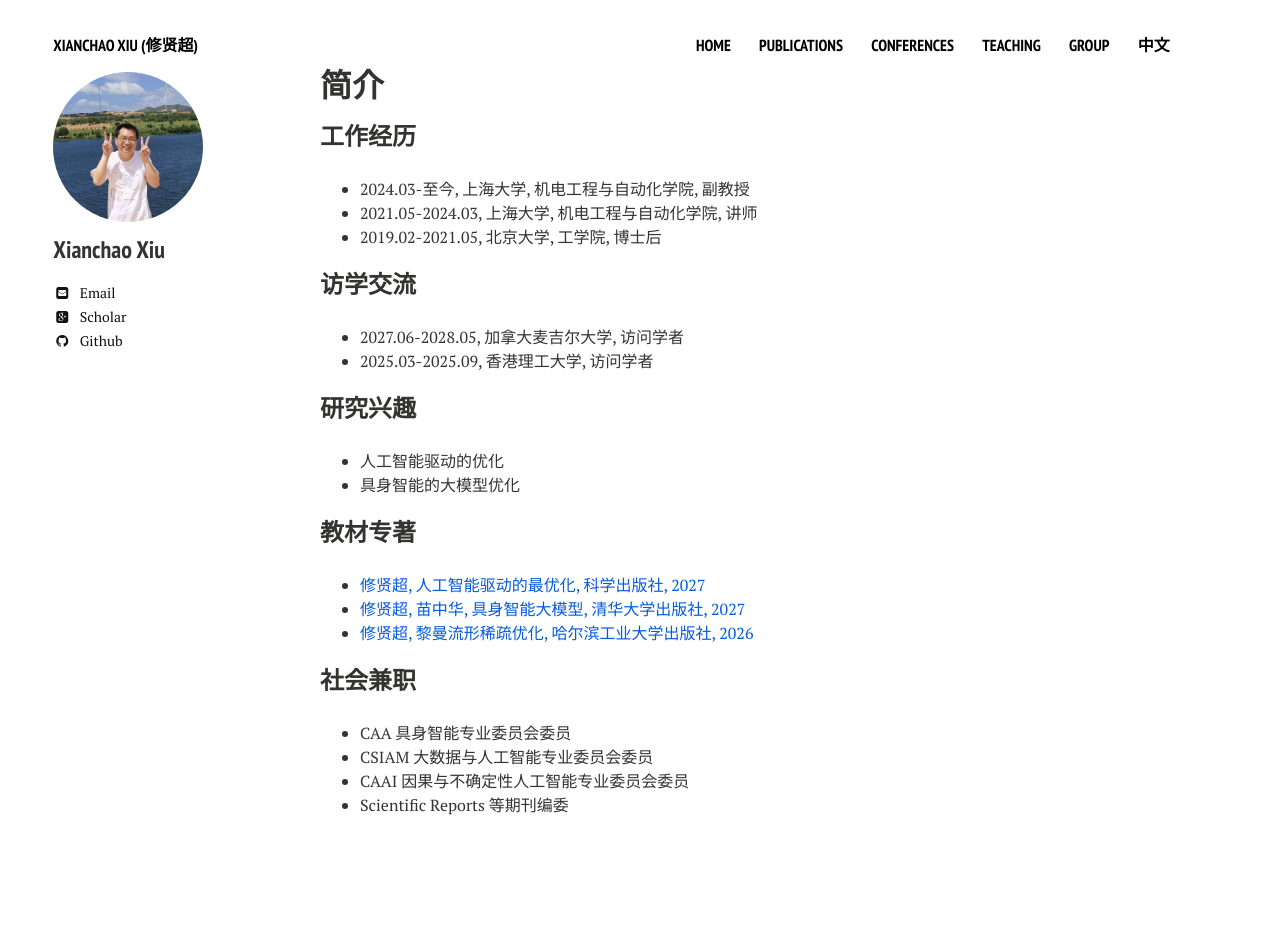
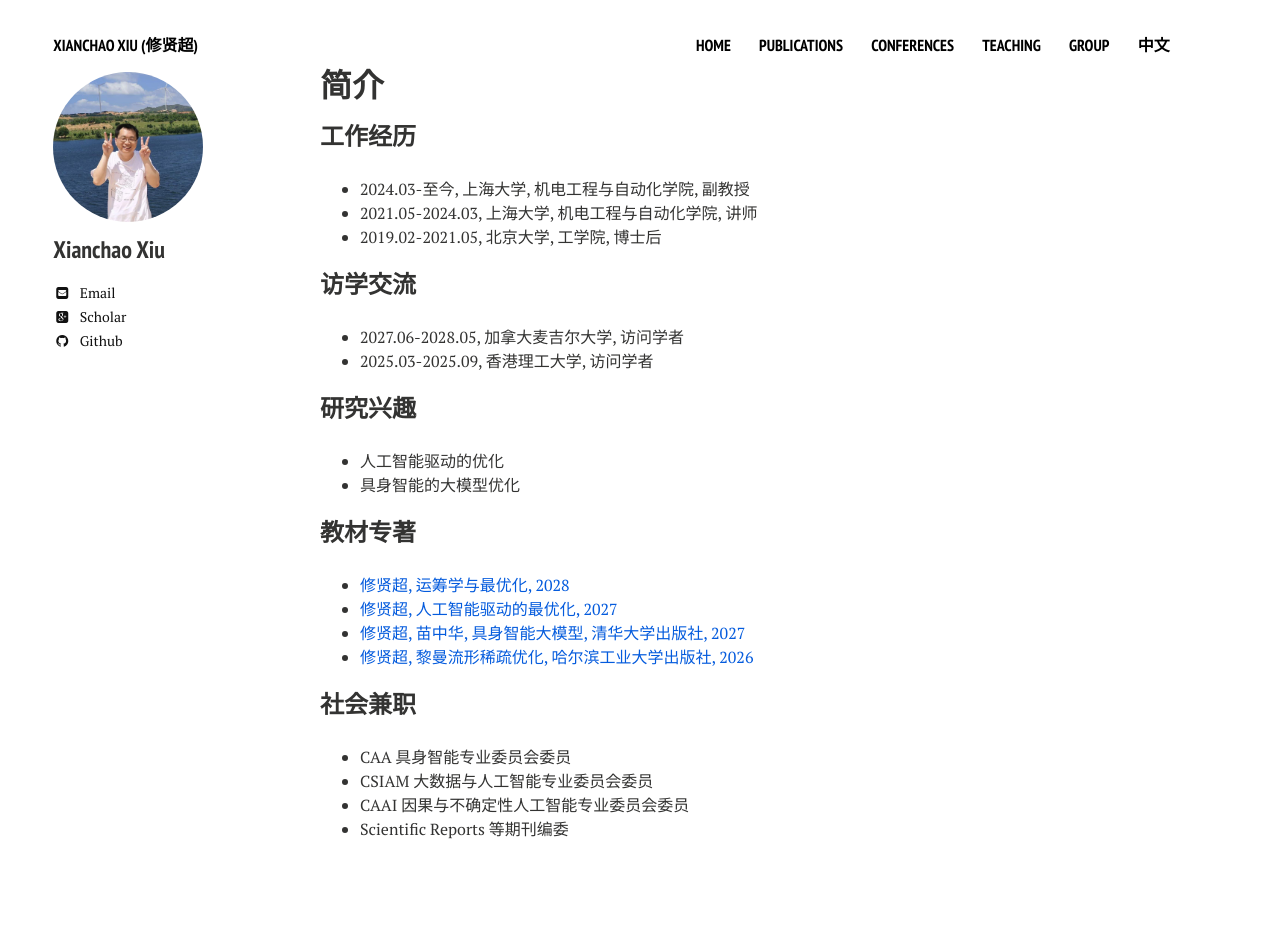
Before and after one commit to xianchaoxiu/xianchaoxiu.github.io, a Jekyll site: the page built from chinese/index.md, in a window 1280 px wide. Built offline with Jekyll 4.4.1, drawn with Linux system fonts in a browser that asks for light colours; nearby versions of some CDN libraries; before the commit the page ends 912 px from its top, so only the background shows below that.

Commit message:
Update index.md

```diff
--- a/chinese/index.md
+++ b/chinese/index.md
@@ -24,7 +24,8 @@ share: false
 
 
 ### 教材专著
-* <a href="https://xianchaoxiu.github.io/chinese/book/AIOPT/" class="textlink" target="_blank"> 修贤超, 人工智能驱动的最优化, 科学出版社, 2027   </a> <br>
+* <a href="https://xianchaoxiu.github.io/chinese/book/OROPT/" class="textlink" target="_blank"> 修贤超, 运筹学与最优化, 2028   </a> <br>
+* <a href="https://xianchaoxiu.github.io/chinese/book/AIOPT/" class="textlink" target="_blank"> 修贤超, 人工智能驱动的最优化, 2027   </a> <br>
 * <a href="https://xianchaoxiu.github.io/chinese/book/VLA/" class="textlink" target="_blank"> 修贤超, 苗中华, 具身智能大模型, 清华大学出版社, 2027  </a> <br>
 * <a href="https://xianchaoxiu.github.io/chinese/book/OPT/" class="textlink" target="_blank"> 修贤超, 黎曼流形稀疏优化, 哈尔滨工业大学出版社, 2026  </a> <br>
 
```
